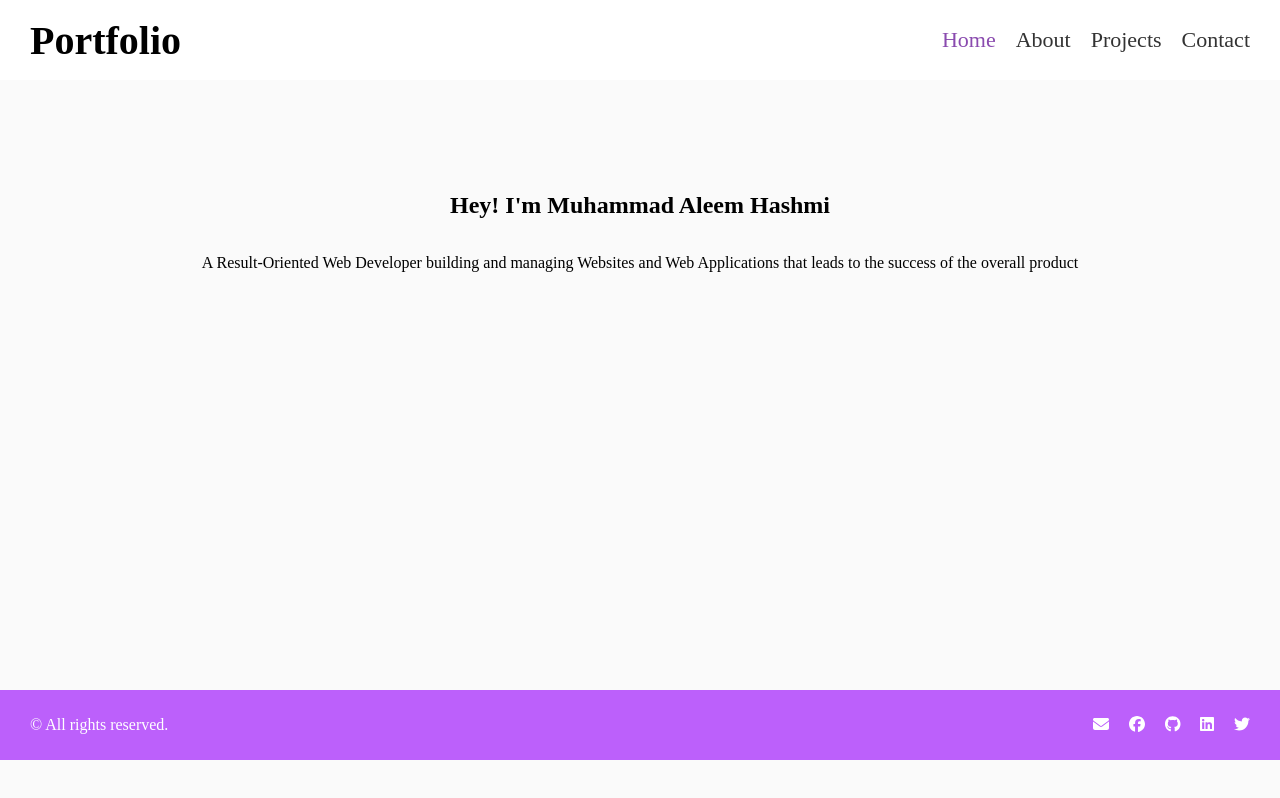
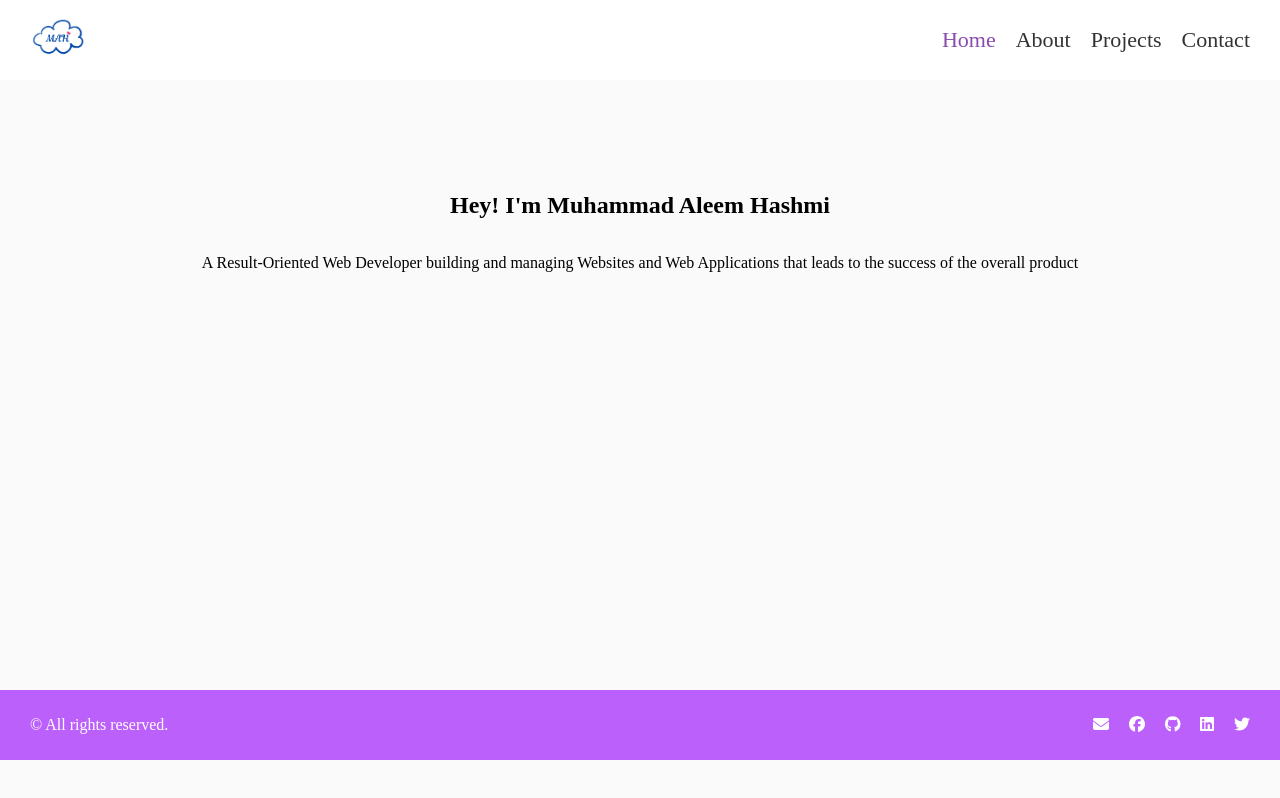
Before and after one commit to MAleemH/muhammad-aleem-hashmi-portfolio, a React (Create React App) app: page / in a window 1280 px wide. Built offline with nearby package versions, Linux system fonts and the light colour scheme.

Commit message:
Displayed logo in navbar

```diff
--- a/src/components/navbar.js
+++ b/src/components/navbar.js
@@ -1,5 +1,6 @@
 /* eslint-disable import/no-extraneous-dependencies */
 import { NavLink } from 'react-router-dom';
+import logo from '../assets/images/logos/logo.png';
 
 const links = [
   { path: '/', text: 'Home' },
@@ -9,8 +10,11 @@ const links = [
 ];
 
 const Navbar = () => (
-  <nav className="navbar">
-    <h1 className="navTitle">Portfolio</h1>
+  <nav className="navbar fixed-top">
+    <a className="navbar-brand" href="/">
+      <img src={logo} alt="Logo" width="55" height="55" className="d-inline-block" />
+    </a>
+
     <ul className="navItems">
       {links.map((link) => (
         <li key={link.text}>
```
